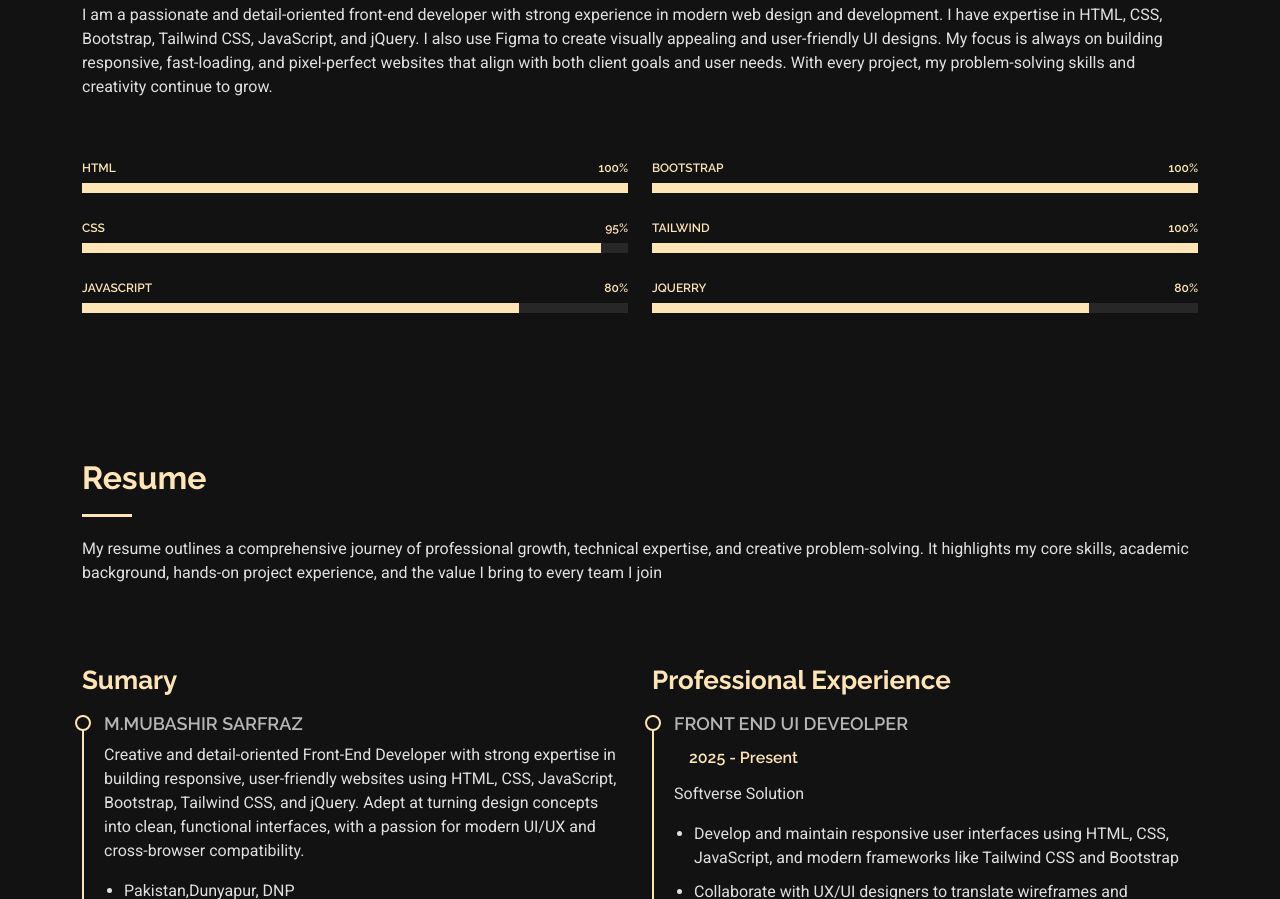
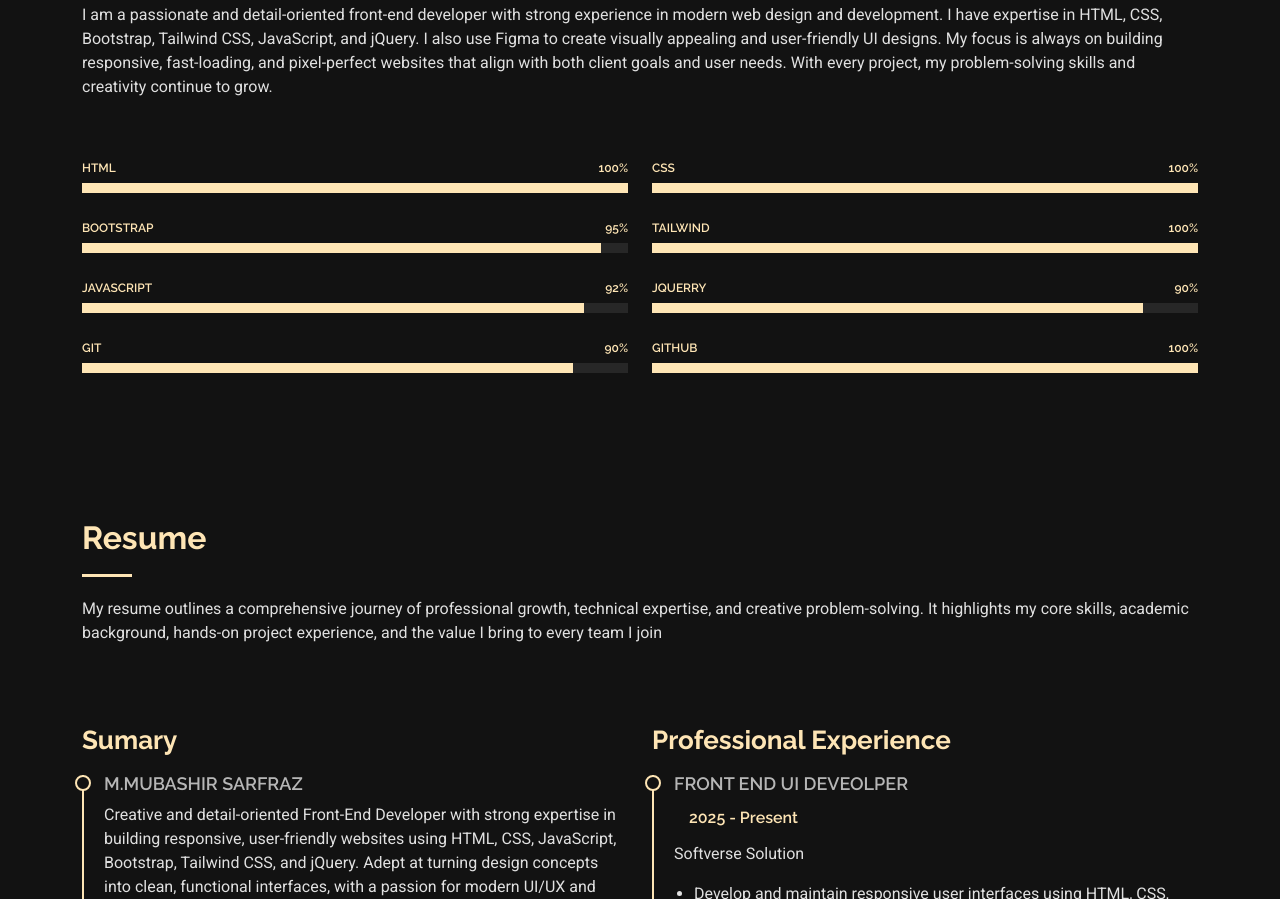
Before and after one commit to codemubi9t/Portfolio, a plain HTML site: page index.html in a window 1280 px wide. Shown: the part 1579-2478 px from the top of the page. Drawn offline with Linux system fonts and the light colour scheme.

Commit message:
Code Update

```diff
--- a/assets/css/main.css
+++ b/assets/css/main.css
@@ -213,7 +213,7 @@ h6 {
 }
 
 .header .social-links a:hover {
-  color: var(--contrast-color);
+  color: var(--background-color);
   background: var(--accent-color);
 }
 
--- a/index.html
+++ b/index.html
@@ -43,7 +43,7 @@
 
 <body class="index-page">
 
-  <header id="header" class="header dark-background d-flex flex-column">
+  <header id="header" class="header  d-flex flex-column">
     <i class="header-toggle  bi bi-list"></i>
 
     <div class="profile-img">
@@ -159,7 +159,7 @@
             </div><!-- End Skills Item -->
 
             <div class="progress">
-              <span class="skill"><span>CSS</span> <i class="val">95%</i></span>
+              <span class="skill"><span>Bootstrap</span> <i class="val">95%</i></span>
               <div class="progress-bar-wrap">
                 <div class="progress-bar" role="progressbar" aria-valuenow="95" aria-valuemin="0" aria-valuemax="100">
                 </div>
@@ -167,9 +167,17 @@
             </div><!-- End Skills Item -->
 
             <div class="progress">
-              <span class="skill"><span>JavaScript</span> <i class="val">80%</i></span>
+              <span class="skill"><span>JavaScript</span> <i class="val">92%</i></span>
               <div class="progress-bar-wrap">
-                <div class="progress-bar" role="progressbar" aria-valuenow="80" aria-valuemin="0" aria-valuemax="100">
+                <div class="progress-bar" role="progressbar" aria-valuenow="92" aria-valuemin="0" aria-valuemax="100">
+                </div>
+              </div>
+            </div><!-- End Skills Item -->
+
+            <div class="progress">
+              <span class="skill"><span>Git</span> <i class="val">90%</i></span>
+              <div class="progress-bar-wrap">
+                <div class="progress-bar" role="progressbar" aria-valuenow="90" aria-valuemin="0" aria-valuemax="100">
                 </div>
               </div>
             </div><!-- End Skills Item -->
@@ -179,7 +187,7 @@
           <div class="col-lg-6">
 
             <div class="progress">
-              <span class="skill"><span>Bootstrap</span> <i class="val">100%</i></span>
+              <span class="skill"><span>CSS</span> <i class="val">100%</i></span>
               <div class="progress-bar-wrap">
                 <div class="progress-bar" role="progressbar" aria-valuenow="100" aria-valuemin="0" aria-valuemax="100">
                 </div>
@@ -195,9 +203,17 @@
             </div><!-- End Skills Item -->
 
             <div class="progress">
-              <span class="skill"><span>JQuerry</span> <i class="val">80%</i></span>
+              <span class="skill"><span>JQuerry</span> <i class="val">90%</i></span>
               <div class="progress-bar-wrap">
-                <div class="progress-bar" role="progressbar" aria-valuenow="80" aria-valuemin="0" aria-valuemax="100">
+                <div class="progress-bar" role="progressbar" aria-valuenow="90" aria-valuemin="0" aria-valuemax="100">
+                </div>
+              </div>
+            </div><!-- End Skills Item -->
+
+            <div class="progress">
+              <span class="skill"><span>GitHub</span> <i class="val">100%</i></span>
+              <div class="progress-bar-wrap">
+                <div class="progress-bar" role="progressbar" aria-valuenow="100" aria-valuemin="0" aria-valuemax="100">
                 </div>
               </div>
             </div><!-- End Skills Item -->
@@ -356,7 +372,7 @@
                 <img src="assets/img/Mock_6.png" class="img-fluid" alt="">
                 <div class="portfolio-info">
                   <h4>Project 3</h4>
-                  <p>Lorem ipsum, dolor sit amet consectetur</p>
+                  <p>AZT Coin</p>
                   <a href="assets/img/full_6.png" data-gallery="portfolio-gallery-branding"
                     class="glightbox preview-link"><i class="bi bi-zoom-in"></i></a>
                   <a href="https://aztcoin.pro/" target="_blank" title="More Details" class="details-link"><i
```
